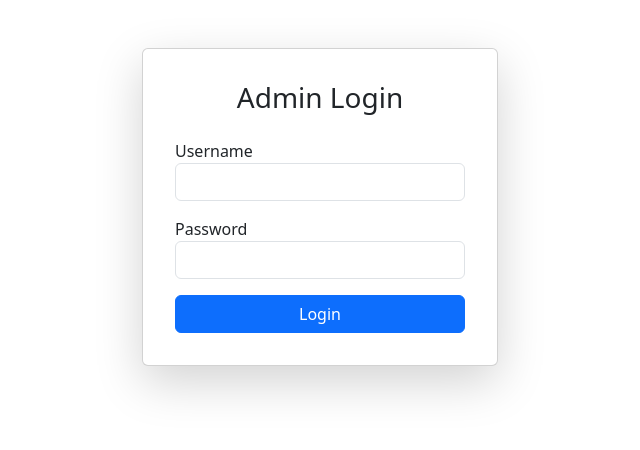
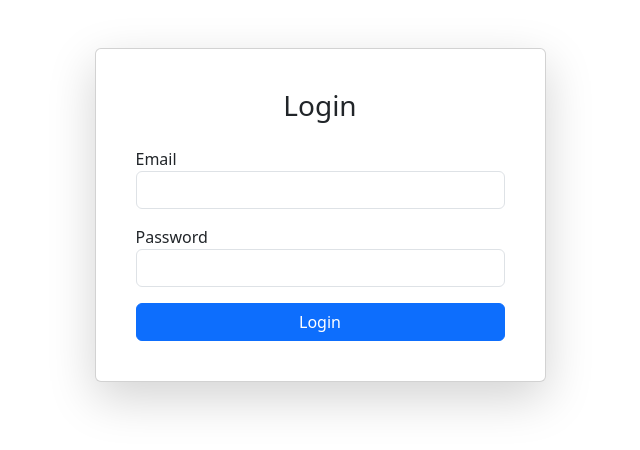
Before and after one commit to Sainikhil28/SOA, a React (Create React App) app in the folder hospital-insurance/: page / in a window 1280 px wide. Shown: the top 450 px of the page, without its empty margins (320-960 px from the left). Built offline with nearby package versions, Linux system fonts and the light colour scheme.

Commit message:
Update LoginPage.js

```diff
--- a/hospital-insurance/src/components/LoginPage.js
+++ b/hospital-insurance/src/components/LoginPage.js
@@ -3,36 +3,57 @@ import { useNavigate } from 'react-router-dom';
 import 'bootstrap/dist/css/bootstrap.min.css';
 
 const LoginPage = () => {
-  const [username, setUsername] = useState('');
+  const [email, setEmail] = useState('');
   const [password, setPassword] = useState('');
   const [error, setError] = useState('');
   const navigate = useNavigate();
 
-  const handleLogin = (e) => {
+  const handleLogin = async (e) => {
     e.preventDefault();
+    setError('');
 
-    if (username === 'admin' && password === 'admin') {
-      navigate('/admin');
-    } else {
-      setError('Invalid credentials. Please try again.');
+    try {
+      const response = await fetch('http://192.168.25.56:5000/login', {
+        method: 'POST',
+        headers: {
+          'Content-Type': 'application/json'
+        },
+        body: JSON.stringify({ email, password })
+      });
+
+      const data = await response.json();
+
+      if (response.ok && data.token) {
+        // Store token and user info in localStorage (or sessionStorage)
+        localStorage.setItem('token', data.token);
+        localStorage.setItem('username', data.username);
+        localStorage.setItem('user_id', data.user_id);
+
+        // Navigate to your main/dashboard page
+        navigate('/dashboard');
+      } else {
+        setError(data.message || 'Login failed. Please try again.');
+      }
+    } catch (err) {
+      setError('Network error. Please try again later.');
     }
   };
 
   return (
     <div className="container mt-5">
       <div className="row justify-content-center">
-        <div className="col-md-4">
-          <div className="card shadow-lg p-3">
+        <div className="col-md-5">
+          <div className="card shadow-lg p-4">
             <div className="card-body">
-              <h3 className="text-center mb-4">Admin Login</h3>
+              <h3 className="text-center mb-4">Login</h3>
               <form onSubmit={handleLogin}>
                 <div className="mb-3">
-                  <label>Username</label>
+                  <label>Email</label>
                   <input
-                    type="text"
+                    type="email"
                     className="form-control"
-                    value={username}
-                    onChange={(e) => setUsername(e.target.value)}
+                    value={email}
+                    onChange={(e) => setEmail(e.target.value)}
                     required
                   />
                 </div>
```
